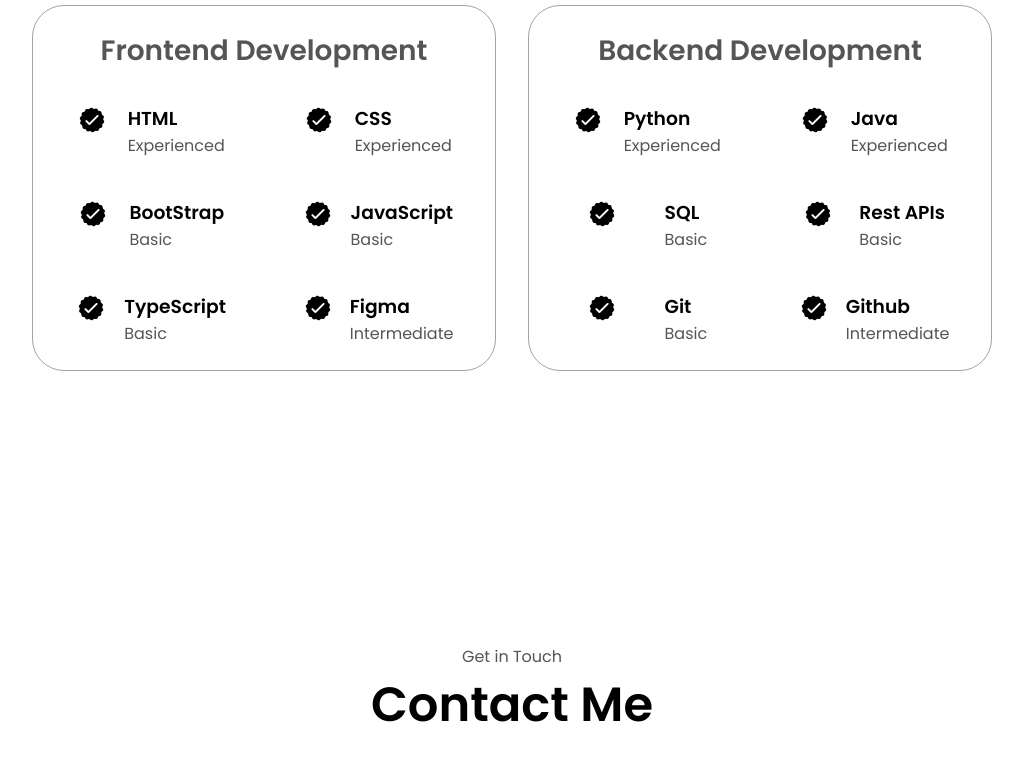
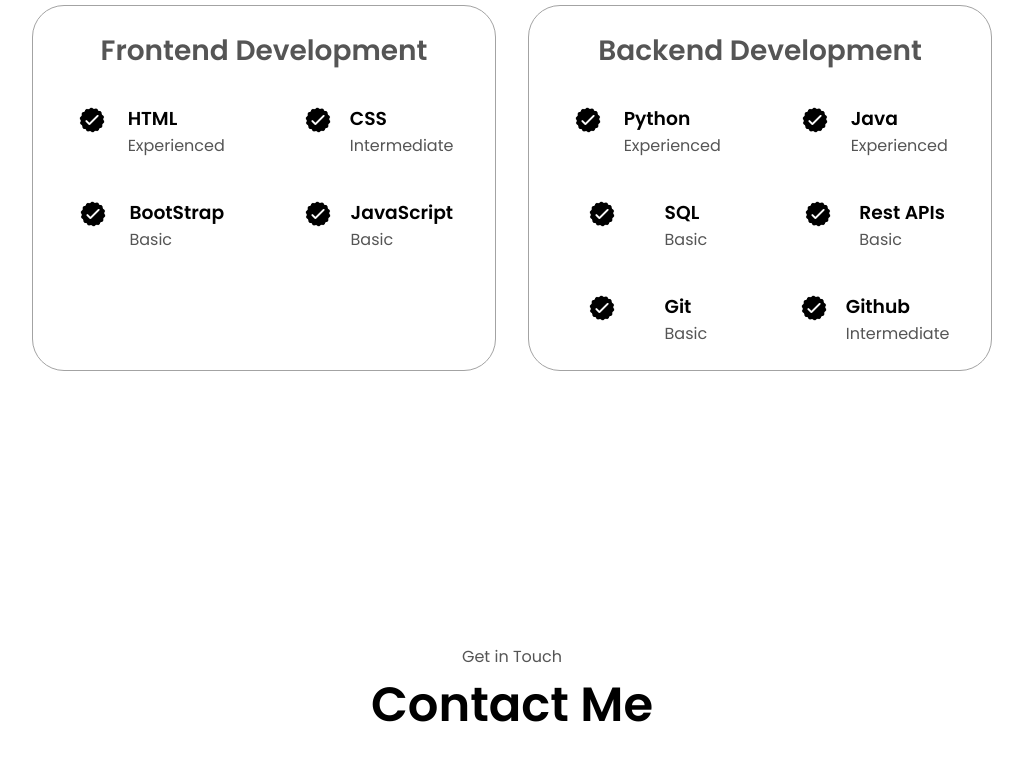
Before and after one commit to ouhzzzooo/Website-Portfolio, a plain HTML site: page index.html in a window 1280 px wide. Shown: the part 1820-2590 px from the top of the page, without its empty margins (128-1151 px from the left). Drawn offline with Linux system fonts and the light colour scheme.

Commit message:
Update index.html

```diff
--- a/index.html
+++ b/index.html
@@ -138,7 +138,7 @@
                             />
                             <div>
                                 <h3>CSS</h3>
-                                <p>Experienced</p>
+                                <p>Intermediate</p>
                             </div>
                         </article>
                         <article>
@@ -159,26 +159,6 @@
                             <div>
                                 <h3>JavaScript</h3>
                                 <p>Basic</p>
-                            </div>
-                        </article>
-                        <article>
-                            <img src="./assets/checkmark.png"
-                            alt="Experience icon"
-                            class="icon"
-                            />
-                            <div>
-                                <h3>TypeScript</h3>
-                                <p>Basic</p>
-                            </div>
-                        </article>
-                        <article>
-                            <img src="./assets/checkmark.png"
-                            alt="Experience icon"
-                            class="icon"
-                            />
-                            <div>
-                                <h3>Figma</h3>
-                                <p>Intermediate</p>
                             </div>
                         </article>
                     </div>
```
